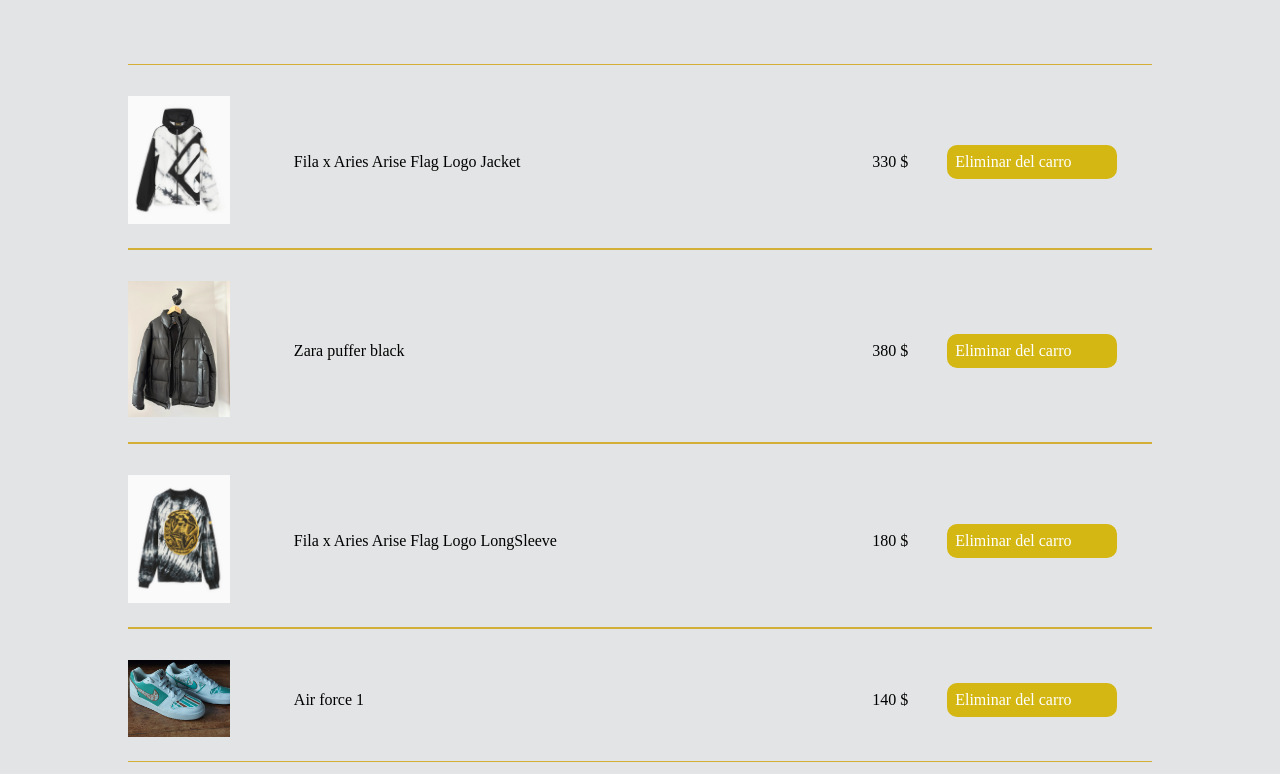
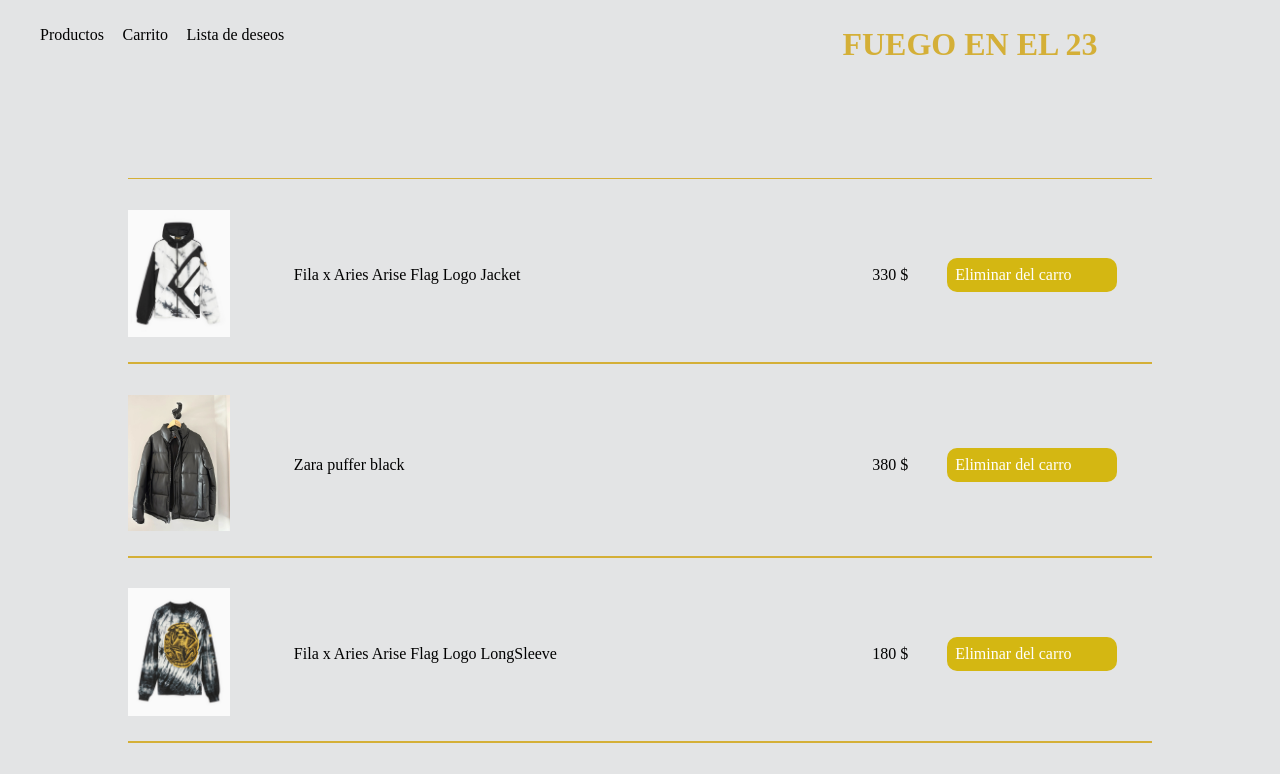
Before and after one commit to jcostagalvez/Comercial_layout, a Vue app: page /#/cart in a window 1280 px wide. Shown: the top 774 px of the page. Built offline with nearby package versions, Linux system fonts and the light colour scheme.

Commit message:
navbar instalada

```diff
--- a/src/components/Headline/navButton.vue
+++ b/src/components/Headline/navButton.vue
@@ -1,6 +1,6 @@
 <template>
     <div>
-        <button class="buttonLink"> {{link.name}} </button>
+        <button @click="goToRoute(link.path)" class="buttonLink"> {{link.name}} </button>
     </div>
 </template>
 
@@ -11,9 +11,30 @@
                 type: Object
             },
         },
+
+        methods: {
+            goToRoute(path) {
+                if(!path.includes(this.$route.name)){
+                    this.$router.push({path: path})
+                }
+            }
+        },
     }
 </script>
 
 <style lang="scss" scoped>
-
+.buttonLink{
+    padding-bottom: 2%;
+    all:unset;
+    cursor: pointer;
+}
+.buttonLink:hover{
+    transform: scale(1.2);
+    border-bottom: 2px solid rgba(212, 175, 55, 0.75);
+    border-bottom-left-radius: 7%;
+    border-bottom-right-radius: 7%;
+}
+.buttonLink:focus{
+    border-bottom: 2px solid rgba(212, 175, 55, 1);
+}
 </style>
--- a/src/components/Headline/navStore.vue
+++ b/src/components/Headline/navStore.vue
@@ -1,11 +1,11 @@
 <template>
     <div class="container">
-        <ul id="example-1">
-            <li v-for="item in navItems" :key="item" class="listOptions">
+        <ul class="options-container">
+            <li v-for="item in navItems" :key="item" class="options">
                 <navButtom :link="item"></navButtom>
             </li>
         </ul>
-        <headerStore></headerStore>
+        <headerStore class="head"></headerStore>
     </div>
 </template>
 
@@ -19,9 +19,9 @@
         },
         data() {
             return {
-                navItems: [{name:'Productos' ,path:'/'},
-                           {name:'Carrito' ,path:'/Cart'},
-                           {name:'Lista de deseos' ,path:'/Cart'}]
+                navItems: [{name:'Productos' ,path:'/products'},
+                           {name:'Carrito' ,path:'/cart'},
+                           {name:'Lista de deseos' ,path:'/cart'}]
             }
         },
     }
@@ -29,10 +29,21 @@
 
 <style lang="scss" scoped>
 .container{
+    display: flex;
+    border-image: linear-gradient(to bottom , #e8eaed, #e8eaed) 1;
     height:100%;
     width:100%;
 }
-.listOptions{
+.options{
     list-style-type: none;
+    padding-right: 3%;
+}
+.options-container{
+    width: 50%;
+    display: flex;
+}
+.head{
+    width: 50%;
+    text-align: center;
 }
 </style>
--- a/src/router/index.js
+++ b/src/router/index.js
@@ -9,20 +9,20 @@
 const routes = [
   {
     path: '/products',
-    name: 'Products',
+    name: 'products',
     component: ProductPage,
   },
   {
     path: '/product/:id',
-    name: 'ProductsDetail',
+    name: 'productsDetail',
     component: ProductDetailPage,
     meta:{
       transition: 'slowBiggy'
     }
   },
   {
-    path: '/Cart',
-    name: 'cartPage',
+    path: '/cart',
+    name: 'cart',
     component: CartPage
   },
   {
--- a/src/views/CartPage.vue
+++ b/src/views/CartPage.vue
@@ -1,4 +1,6 @@
 <template>
+  <div>
+    <navStore class="nav"></navStore>
     <div class="productCart">
       <div class="cart-container">
         <cartPage @delete-id="deleteProduct" :products="products"/>
@@ -9,11 +11,13 @@
         </checkoutButton>
       </div>
     </div>
+  </div>
 </template>
 
 <script>
   import cartPage from '../components/cart/CartDisplay.vue'
   import checkoutButton from '../components/cart/cartButton.vue'
+  import navStore from './navBar.vue';
   import {products} from '../fake-data.js'
   export default {
     name: 'CartPage',
@@ -24,6 +28,7 @@
     },
     components: {
       cartPage,
+      navStore,
       checkoutButton
     },
     methods: {
--- a/src/views/ProductDetailPage.vue
+++ b/src/views/ProductDetailPage.vue
@@ -1,21 +1,21 @@
 <template>
-  <transition name="fade">
-      <div class="container">
-        <div class="detailPage-container">
-          <productDetailPage   class="detailPage-component" :product="product"/>
-        </div>
-      </div>
-    <router-view></router-view>
-  </transition>
+  <div class="container">
+    <navStore class="nav"></navStore>
+    <div class="detailPage-container">
+      <productDetailPage   class="detailPage-component" :product="product"/>
+    </div>
+  </div>
 </template>
 
 <script>
   import productDetailPage from '../components/productoDetail/ProductDisplay.vue'
+  import navStore from './navBar.vue';
 
   export default {
     name: 'ProductDisplay',
     components:{
-    productDetailPage
+    productDetailPage,
+    navStore
     },
     data() {
       return {
--- a/src/views/ProductPage.vue
+++ b/src/views/ProductPage.vue
@@ -5,7 +5,7 @@
       <h2>{{$store.state.frase}}</h2>
       <ul class="product-container">
         <li v-for="product in $store.state.products" :key="product.id">
-          <ProductDisplay :product="product" class="product" @click.native="goToProduct(product.id)" :id="product.id"/>
+          <ProductDisplay :product="product" class="product"/>
         </li>
       </ul>
     </div>
@@ -33,12 +33,7 @@
     components: {
       ProductDisplay,
       navStore
-    },
-    methods: {
-    goToProduct(Id){
-    this.$router.push({path: `/product/${Id}`})
     }
-  }
   };
 </script>
 
--- a/src/views/navBar.vue
+++ b/src/views/navBar.vue
@@ -1,5 +1,5 @@
 <template>
-    <div >
+    <div>
         <navbar class="container"></navbar>
     </div>
 </template>
@@ -17,7 +17,7 @@
 .container{
     height: 100%;
     width: 100%;
-    padding-top: 1%;
-    padding-bottom: 5%;
+    padding-top: 2%;
+    padding-bottom: 4%;
 }
 </style>
```
Also changed, not shown: src/components/producto/ProductDisplay.vue (+9 -5 lines), src/components/productoDetail/ProductDisplay.vue (+5 -1 lines). Lines whose indentation alone changed are shown as unchanged.
